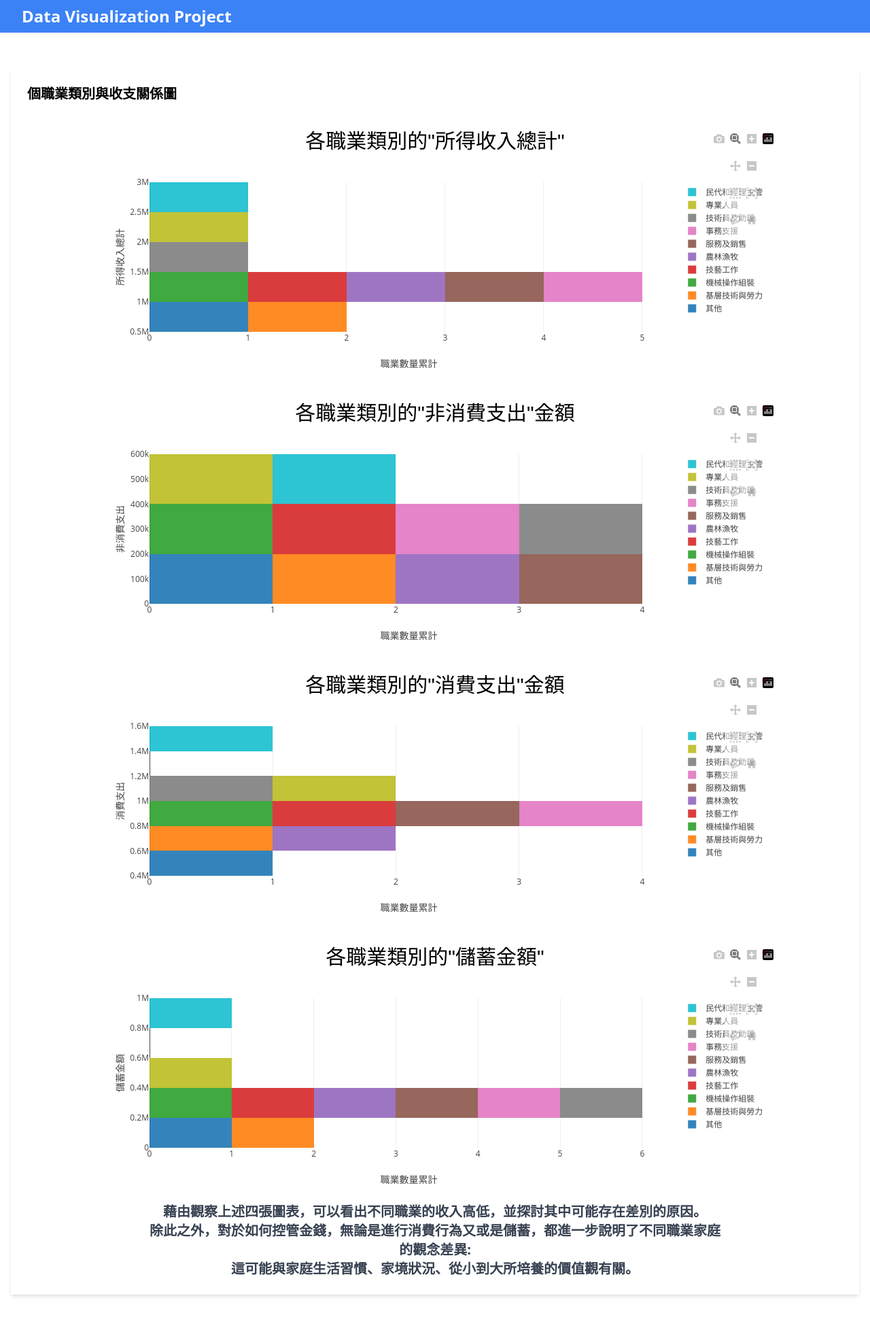
After one commit to ATREE01/data-visualizaion, a Flask app: page /profession/ in a window 1280 px wide. The commit adds this page. Shown: the whole page at 68% size. Run offline with Flask 3, Linux system fonts and the light colour scheme; some libraries are stand-ins or nearby versions.

Commit message:
直方圖的部分

```diff
--- a/app.py
+++ b/app.py
@@ -6,6 +6,7 @@ from pages.income_analyze.index import income_analyze_blueprint
 from pages.disposable_income.index import disposable_income_blueprint
 from pages.history_income_expense.index import history_income_expense_blueprint
 from pages.expense_analyze.index import expense_analyze_blueprint
+from pages.profession.index import profession_blueprint
 
 app = Flask(__name__)
 
@@ -14,6 +15,7 @@ app.register_blueprint(income_analyze_blueprint, url_prefix='/income-analyze')
 app.register_blueprint(expense_analyze_blueprint, url_prefix='/expense-analyze')
 app.register_blueprint(disposable_income_blueprint, url_prefix='/disposable-income')
 app.register_blueprint(history_income_expense_blueprint, url_prefix='/history-income-expense')
+app.register_blueprint(profession_blueprint, url_prefix='/profession')
 app.register_blueprint(example_blueprint, url_prefix='/example')
 
 if __name__ == '__main__':
--- /dev/null
+++ b/data/112收支按經濟戶之職業區分.csv
@@ -0,0 +1,12 @@
+職業,家庭戶數,所得收入總計,非消費支出,消費支出,儲蓄
+總平均,9119999,1375097,238389,861305,275402
+民代和經理主管,391486,2850183,596946,1408176,845061
+專業人員,1038092,2084190,431732,1131942,520516
+技術員及助理,1359706,1761166,327946,1045464,387756
+事務支援,562052,1347219,244003,853485,249732
+服務及銷售,1237393,1284358,197489,822840,264029
+農林漁牧,322227,1045927,125810,679390,240727
+技藝工作,962061,1411745,235460,886142,290143
+機械操作組裝,776358,1361419,239696,853527,268196
+基層技術與勞力,357832,961701,148704,635345,177652
+其他,2112793,674025,74993,590654,8378
--- /dev/null
+++ b/pages/profession/index.py
@@ -0,0 +1,15 @@
+from flask import render_template, Blueprint
+import pandas as pd
+
+profession_blueprint = Blueprint('profession', __name__)
+
+@profession_blueprint.route('/')
+def profession():
+    df = pd.read_csv("data/112收支按經濟戶之職業區分.csv")
+    df = df.loc[:, ['職業', '家庭戶數', '所得收入總計', '非消費支出', '消費支出', '儲蓄']]
+
+    professionData = df.to_json(orient='records')
+    return render_template(
+        'profession.html',
+        professionData=professionData
+    )
--- /dev/null
+++ b/static/js/profession.js
@@ -0,0 +1,144 @@
+const professionChart1 = document.getElementById('professionChart1');
+const professionChart2 = document.getElementById('professionChart2');
+const professionChart3 = document.getElementById('professionChart3');
+const professionChart4 = document.getElementById('professionChart4');
+
+const professionData = JSON.parse(document.getElementById('professionData').value);
+
+function unpack(rows, key) {
+    return rows.map(function (row){
+        return row[key];
+    });
+}
+const infor = [unpack(professionData, '所得收入總計'),unpack(professionData, '非消費支出'),unpack(professionData, '消費支出'),unpack(professionData, '儲蓄')];
+const pN = ['民代和經理主管', '專業人員', '技術員及助理', '事務支援', '服務及銷售','農林漁牧', '技藝工作', '機械操作組裝', '基層技術與勞力', '其他'];
+const data1=[], data2=[], data3=[], data4 = [];
+
+for (let i = 10; i > 0; i--) {
+    data1.push({
+        type: "histogram",
+        y: [infor[0][i]],
+        opacity: 0.9,
+        name: pN[i-1]
+    });
+}
+
+for (let i = 10; i > 0; i--) {
+    data2.push({
+        type: "histogram",
+        y: [infor[1][i]],
+        opacity: 0.9,
+        name: pN[i-1]
+    });
+}
+
+for (let i = 10; i > 0; i--) {
+    data3.push({
+        type: "histogram",
+        y: [infor[2][i]],
+        opacity: 0.9,
+        name: pN[i-1]
+    });
+}
+
+for (let i = 10; i > 0; i--) {
+    data4.push({
+        type: "histogram",
+        y: [infor[3][i]],
+        opacity: 0.9,
+        name: pN[i-1]
+    });
+}
+
+const layout1 = {
+    title: {
+        text: '各職業類別的"所得收入總計"',
+        font: {
+            size: 30,
+            family: 'Arial, sans-serif',
+            color: 'black'
+        }
+    },
+    xaxis: {
+        title: '職業數量累計',
+        tickvals:[0,1,2,3,4,5,6,7],
+        ticktext: ["0","1","2","3","4","5","6","7"],
+    },
+    yaxis: {
+        title: '所得收入總計',
+    },
+    width: 1000,
+    height: 400,
+    barmode: "stack",//"stack", "group", "overlay"
+};
+
+const layout2 = {
+    title: {
+        text: '各職業類別的"非消費支出"金額',
+        font: {
+            size: 30,
+            family: 'Arial, sans-serif',
+            color: 'black'
+        }
+    },
+    xaxis: {
+        title: '職業數量累計',
+        tickvals:[0,1,2,3,4,5,6,7],
+        ticktext: ["0","1","2","3","4","5","6","7"],
+    },
+    yaxis: {
+        title: '非消費支出'
+    },
+    width: 1000,
+    height: 400,
+    barmode: "stack",//"stack", "group", "overlay"
+};
+
+const layout3 = {
+    title: {
+        text: '各職業類別的"消費支出"金額',
+        font: {
+            size: 30,
+            family: 'Arial, sans-serif',
+            color: 'black'
+        }
+    },
+    xaxis: {
+        title: '職業數量累計',
+        tickvals:[0,1,2,3,4,5,6,7],
+        ticktext: ["0","1","2","3","4","5","6","7"],
+    },
+    yaxis: {
+        title: '消費支出'
+    },
+    width: 1000,
+    height: 400,
+    barmode: "stack",//"stack", "group", "overlay"
+};
+
+const layout4 = {
+    title: {
+        text: '各職業類別的"儲蓄金額"',
+        font: {
+            size: 30,
+            family: 'Arial, sans-serif',
+            color: 'black'
+        }
+    },
+    xaxis: {
+        title: '職業數量累計',
+        tickvals:[0,1,2,3,4,5,6,7],
+        ticktext: ["0","1","2","3","4","5","6","7"],
+    },
+    yaxis: {
+        title: '儲蓄金額'
+    },
+    width: 1000,
+    height: 400,
+    barmode: "stack",//"stack", "group", "overlay"
+};
+
+Plotly.newPlot(professionChart1, data1, layout1);
+Plotly.newPlot(professionChart2, data2, layout2);
+Plotly.newPlot(professionChart3, data3, layout3);
+Plotly.newPlot(professionChart4, data4, layout4);
--- a/templates/index.html
+++ b/templates/index.html
@@ -22,6 +22,7 @@
           <a href="income-analyze" class="block bg-yellow-500 text-white text-center p-4 rounded-lg shadow hover:bg-yellow-600">家庭收入分析</a>
           <a href="expense-analyze" class="block bg-green-500 text-white text-center p-4 rounded-lg shadow hover:bg-green-600">家庭支出分析</a>
           <a href="disposable-income" class="block bg-blue-500 text-white text-center p-4 rounded-lg shadow hover:bg-blue-600">消費與可支配所得之間的關係</a>
+          <a href="profession" class="block bg-purple-500 text-white text-center p-4 rounded-lg shadow hover:bg-purple-600">收支按經濟戶之職業區分</a>
         </div>
     </section>
 
--- /dev/null
+++ b/templates/profession.html
@@ -0,0 +1,32 @@
+<!DOCTYPE html>
+<html lang="en"></html>
+<html>
+    <head>
+        <meta charset="UTF-8">
+        <meta name="viewport" content="width=device-width, initial-scale=1.0">
+        <script src="https://cdn.plot.ly/plotly-2.24.1.min.js"></script>
+        <script src="https://cdn.tailwindcss.com"></script>
+    </head>
+    <body>
+        {% include 'layout/header.html' %}
+
+        <main class="container mx-auto px-4 py-8">
+            <input type="hidden" id="professionData" value="{{ professionData }}">
+            <div class="bg-white p-6 shadow-md my-5">
+                <h2 class="text-xl font-semibold mb-4">個職業類別與收支關係圖</h2>
+                <div class="flex flex-wrap justify-center space-y-6">
+                    <div class="flex flex-wrap justify-center" id="professionChart1">
+                    <div class="flex flex-wrap justify-center" id="professionChart2">
+                    <div class="flex flex-wrap justify-center" id="professionChart3">
+                    <div class="flex flex-wrap justify-center" id="professionChart4">
+                </div>
+            </div>
+            <p class="w-[70%] mx-auto text-xl text-gray-700 font-bold text-center">
+                藉由觀察上述四張圖表，可以看出不同職業的收入高低，並探討其中可能存在差別的原因。<br>
+                除此之外，對於如何控管金錢，無論是進行消費行為又或是儲蓄，都進一步說明了不同職業家庭的觀念差異:<br>
+                這可能與家庭生活習慣、家境狀況、從小到大所培養的價值觀有關。
+            </p>
+        </main>
+        <script src="{{ url_for('static', filename='js/profession.js') }}"></script>
+    </body>
+</html>
```
